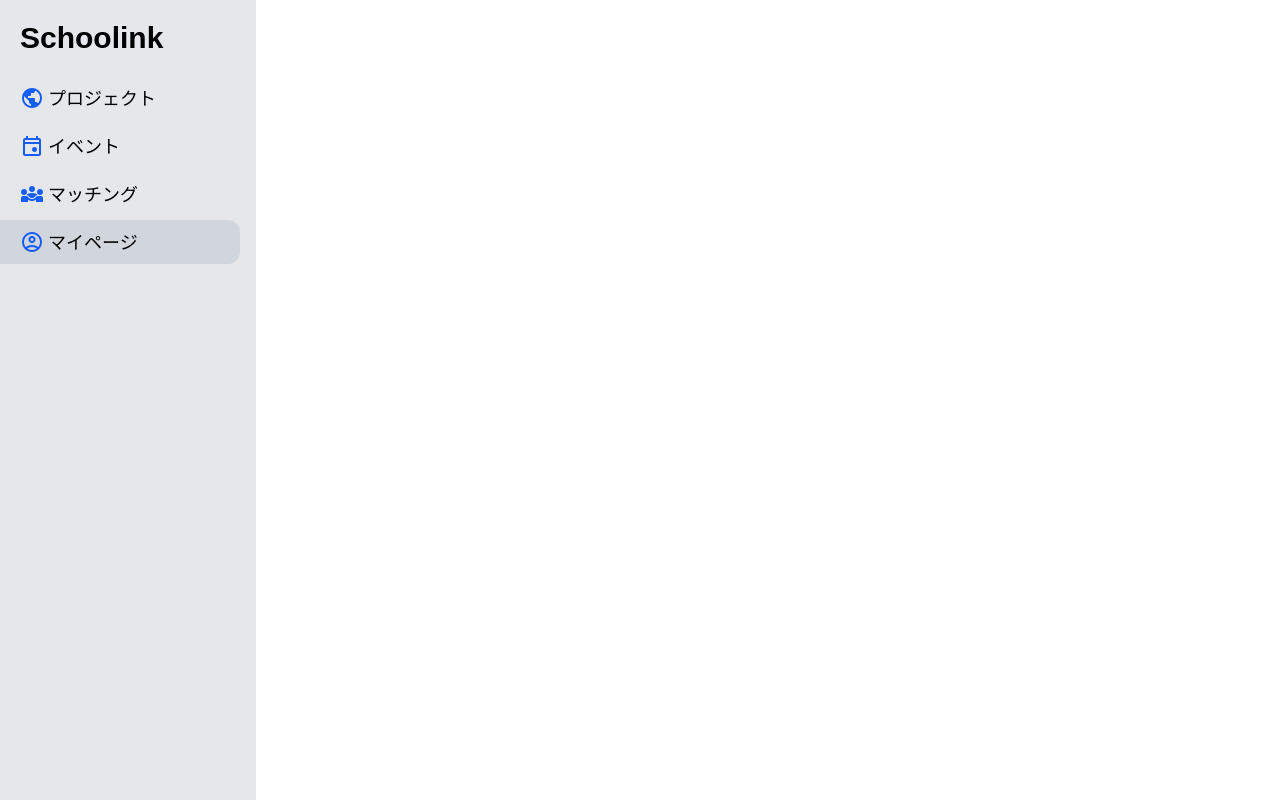
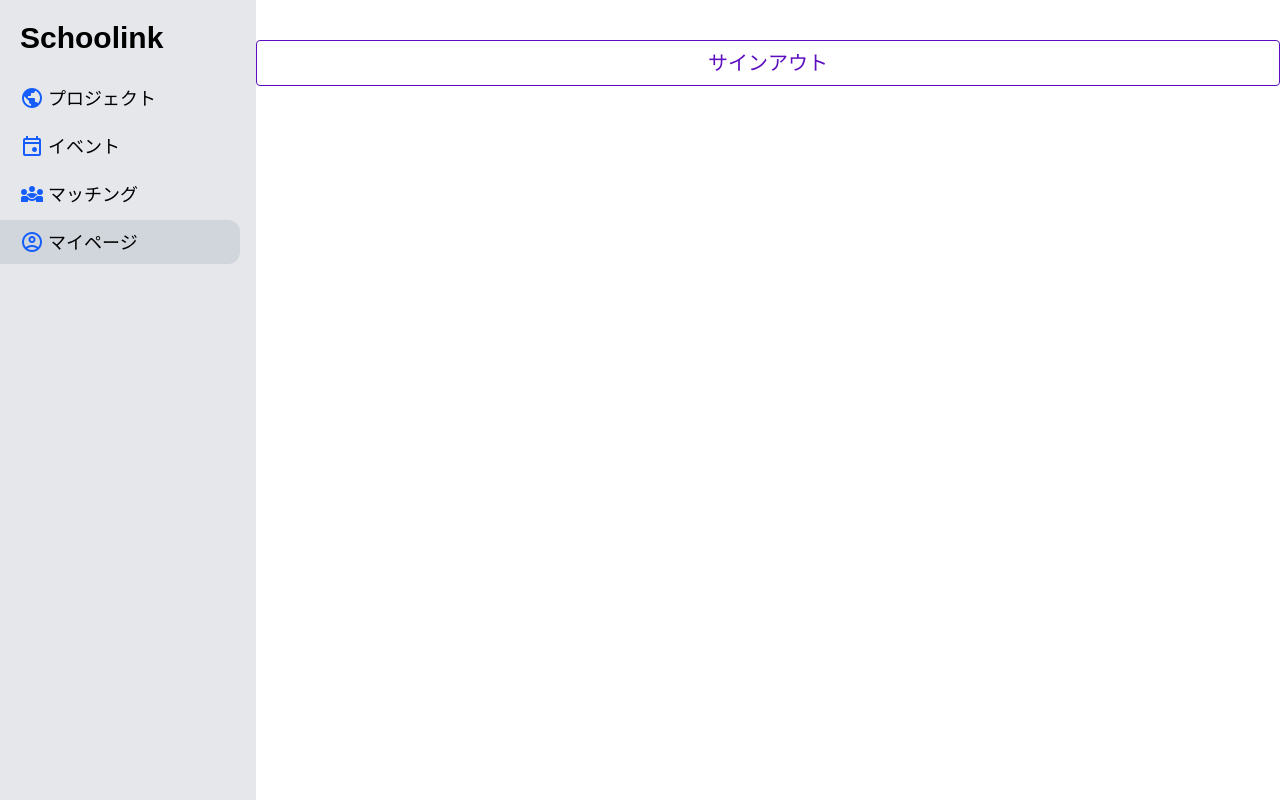
Before and after one commit to Dev-TRANs/Schoolink, a SvelteKit app in the folder client/: page /mypage in a window 1280 px wide. Built offline with nearby package versions, Linux system fonts and the light colour scheme; no server answers; sample sign-in values are in the browser's storage; a web font is replaced by a local one.

Commit message:
feat:iroiro3 afterNavigate not working now

```diff
--- a/client/src/routes/+layout.svelte
+++ b/client/src/routes/+layout.svelte
@@ -56,6 +56,7 @@
             }
         }
     }
+
     onMount(loadUser);
     afterNavigate(loadUser);
 </script>
--- a/client/src/routes/mypage/+page.svelte
+++ b/client/src/routes/mypage/+page.svelte
@@ -2,10 +2,28 @@
     import { goto } from "$app/navigation";
     import { PUBLIC_API_URL } from "$env/static/public";
     import { onMount } from "svelte";
+    import Button from '$lib/components/Button.svelte';
     onMount(async () => {
         const sessionUuid = localStorage.getItem("sessionUuid")
         if(!sessionUuid){
             goto('/signin')
         }
     });
+    const signOut = async () => {
+        const sessionUuid = localStorage.getItem("sessionUuid")
+        localStorage.removeItem("sessionUuid")
+        localStorage.removeItem("userId")
+        await fetch(`${PUBLIC_API_URL}/auth/sign_out`, {
+            method: 'POST',
+                headers: {
+                    'Content-Type': 'application/json'
+            },
+            body: JSON.stringify({
+                    sessionUuid,
+            })
+        })
+        goto('/')
+    }
 </script>
+
+<button class="bg-transparent text-violet-800 hover:bg-violet-800 hover:text-white transition border border-violet-800 rounded px-5 py-2 text-xl w-full" on:click={signOut}>サインアウト</button>
```
Also changed, not shown: client/src/routes/mypage/organization/profile/+page.svelte (added), client/src/routes/mypage/organization/profile/users/+page.svelte (added), client/src/routes/mypage/user/account/+page.svelte (added), client/src/routes/mypage/user/profile/+page.svelte (added).
